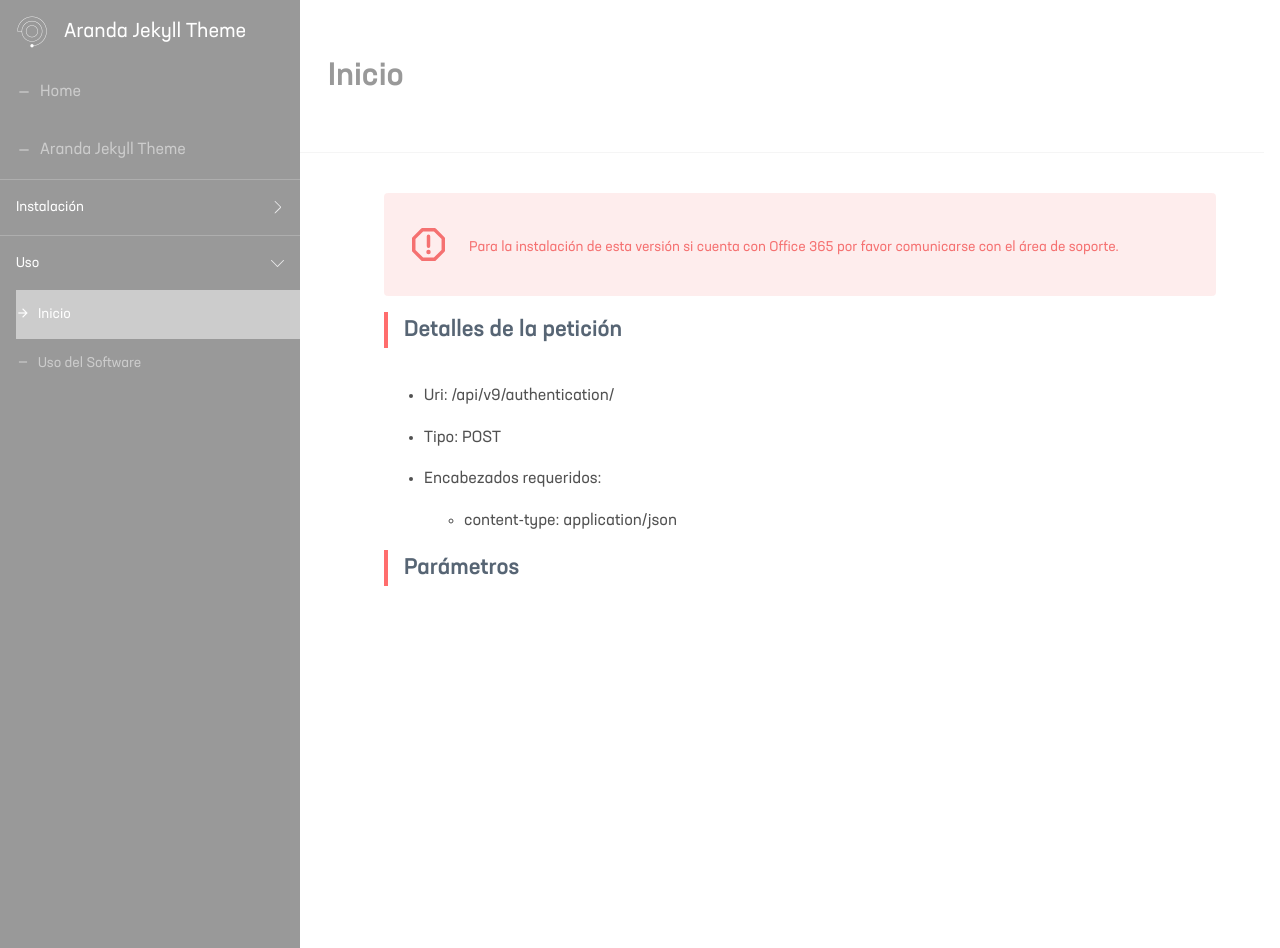
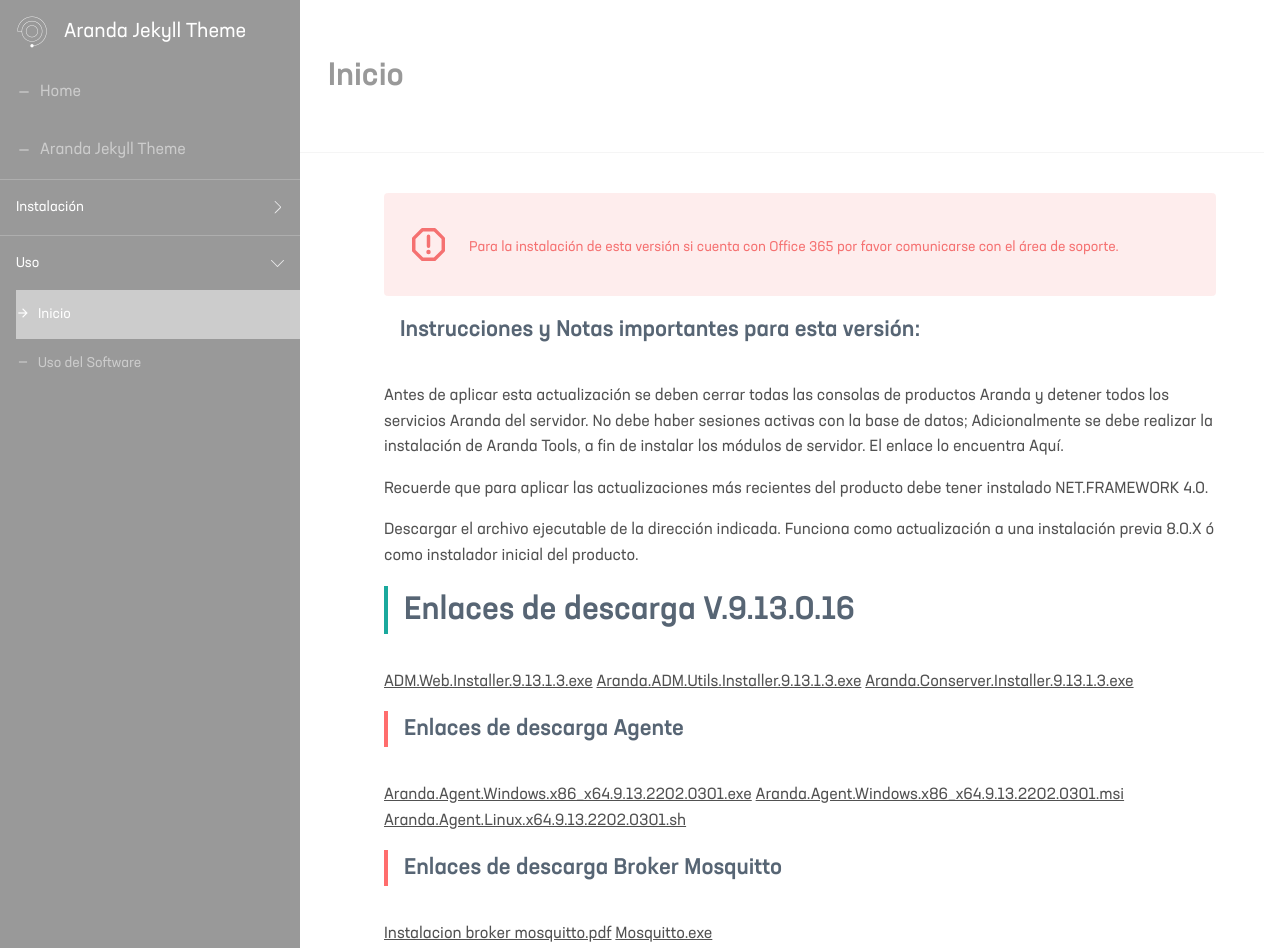
Before and after one commit to Nats85/Manuales-Aranda-Apis, a Jekyll site: the page built from docs/2.1-inicio.md, in a window 1280 px wide and 948 px high. Built offline with Jekyll 4.4.1, drawn with Linux system fonts in a browser that asks for light colours.

Commit message:
Update 2.1-inicio.md

```diff
--- a/docs/2.1-inicio.md
+++ b/docs/2.1-inicio.md
@@ -7,13 +7,28 @@
 layout: apis
 ---
 
-##  Detalles de la petición
+####  Instrucciones y Notas importantes para esta versión:
 
-- Uri: /api/v9/authentication/
+Antes de aplicar esta actualización se deben cerrar todas las consolas de productos Aranda y detener todos los servicios Aranda del servidor. No debe haber sesiones activas con la base de datos; Adicionalmente se debe realizar la instalación de Aranda Tools, a fin de instalar los módulos de servidor. El enlace lo encuentra Aquí.
 
-- Tipo: POST
+Recuerde que para aplicar las actualizaciones más recientes del producto debe tener instalado NET.FRAMEWORK 4.0.
 
-- Encabezados requeridos:
-  - content-type: application/json
+Descargar el archivo ejecutable de la dirección indicada. Funciona como actualización a una instalación previa 8.0.X ó como instalador inicial del producto.
 
-##  Parámetros
+
+#  Enlaces de descarga V.9.13.0.16
+
+[ADM.Web.Installer.9.13.1.3.exe](https://arandasoft.com/)
+[Aranda.ADM.Utils.Installer.9.13.1.3.exe](https://arandasoft.com/)
+[Aranda.Conserver.Installer.9.13.1.3.exe](https://arandasoft.com/)
+
+##  Enlaces de descarga Agente
+
+[Aranda.Agent.Windows.x86_x64.9.13.2202.0301.exe](https://arandasoft.com/)
+[Aranda.Agent.Windows.x86_x64.9.13.2202.0301.msi](https://arandasoft.com/)
+[Aranda.Agent.Linux.x64.9.13.2202.0301.sh](https://arandasoft.com/)
+
+
+##  Enlaces de descarga Broker Mosquitto
+[Instalacion broker mosquitto.pdf](https://arandasoft.com/)
+[Mosquitto.exe](https://arandasoft.com/)
```
